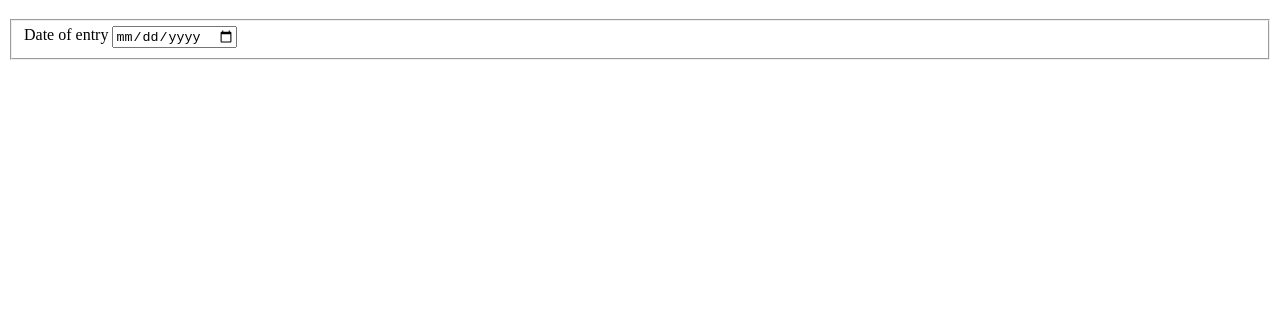
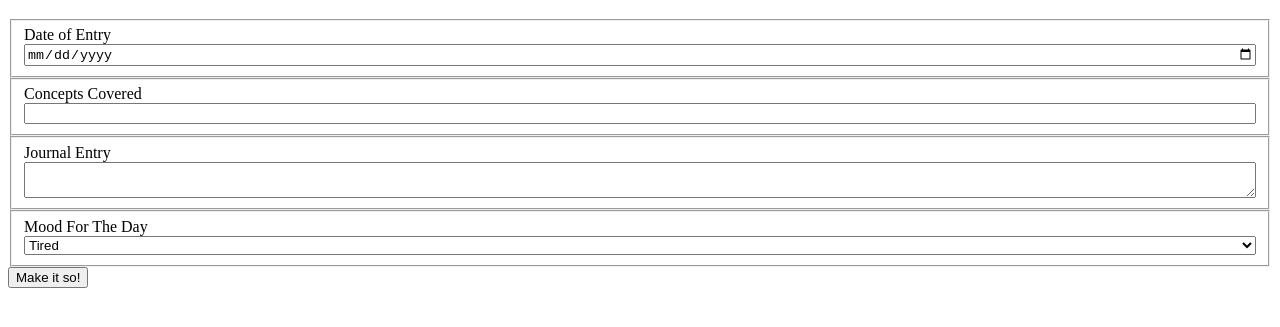
Before and after one commit to CassieBoyd/daily-journal, a plain HTML site: page src/index.html in a window 1280 px wide. Shown: the part 61-388 px from the top of the page. Drawn offline with Linux system fonts and the light colour scheme; files that its build step writes are made by us from their sources.

Commit message:
Set up html form and basic flexbox

```diff
--- a/src/index.html
+++ b/src/index.html
@@ -1,19 +1,56 @@
 <!DOCTYPE html>
 <html lang="en">
+
 <head>
     <meta charset="UTF-8">
     <meta name="viewport" content="width=device-width, initial-scale=1.0">
     <meta http-equiv="X-UA-Compatible" content="ie=edge">
     <title>Daily Journal</title>
-    <link rel="stylesheet" href="journal.css">
+    <link rel="stylesheet" href="styles/journal.css">
 </head>
+
 <body>
+    <!-- h1 element with page title -->
     <h1>Daily Journal</h1>
-    <form action="">
+    <form action="/action_page.php">
+
+        <!-- date field, makes a drop-down calendar to select a date- cool! -->
         <fieldset>
-            <label for="journalDate">Date of entry</label>
+            <label for="journalDate">Date of Entry</label>
             <input type="date" name="journalDate" id="journalDate">
         </fieldset>
+
+        <!-- concepts covered field, makes a single line text area -->
+        <fieldset>
+            <label for="conceptsCovered">Concepts Covered</label>
+            <input type="text" name="conceptsCovered" id="conceptsCovered">
+        </fieldset>
+
+        <!-- journal entry field, multiple line text area -->
+        <fieldset>
+            <label for="journalEntry">Journal Entry</label>
+            <textarea name="journalEntry" rows="2" cols="20"></textarea>
+        </fieldset>
+
+        <!-- mood for the day selector -->
+        <fieldset>
+            <label for="mood">Mood For The Day</label>
+            <select name="mood" id="mood">
+                <option value="tired">Tired</option>
+                <option value="terror">Abject Terror</option>
+                <option value="ennui">Ennui</option>
+                <option value="numb">Numb</option>
+                <option value="dejavu">Deja Vu</option>
+                <option value="justok">Just OK</option>
+                <option value="anxious">Anxious</option>
+                <option value="super">Supercalifragilisticexpialidocious</option>
+                <option value="meh">Meh</option>
+            </select>
+        </fieldset>
+        <!-- Button, button, who's got the button? We do! This is a submit button. -->
+        <input type="submit" value="Make it so!">
+
     </form>
 </body>
+
 </html>
--- a/src/styles/journal.css
+++ b/src/styles/journal.css
@@ -0,0 +1,5 @@
+fieldset {
+    display: flex;
+    flex-direction: column;
+    flex-wrap: wrap;
+}
```
